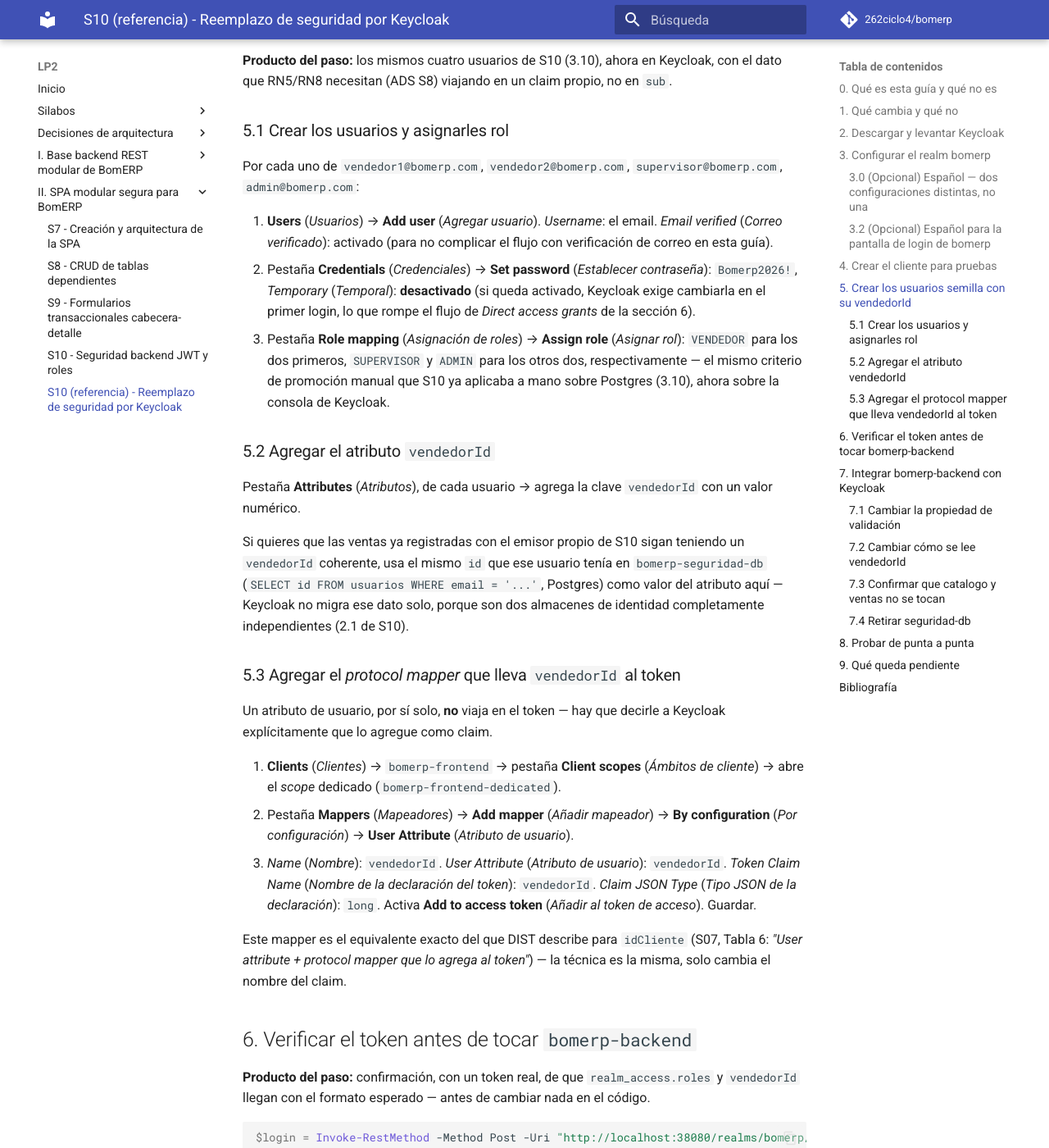
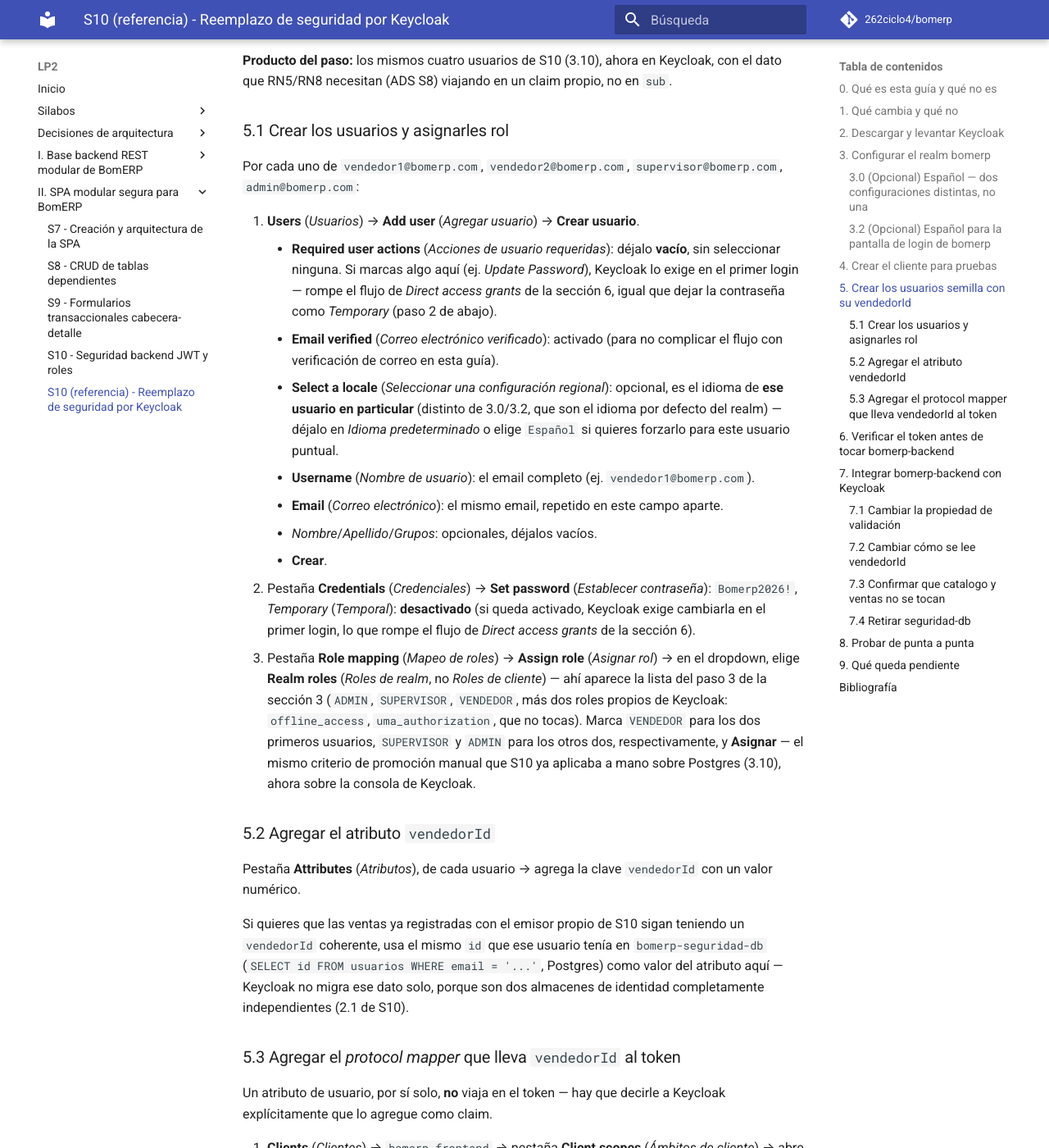
Before and after one commit to 262ciclo4/bomerp, an MkDocs documentation site: the page built from docs/lp2/sesiones/S10b_Seguridad_Backend_Keycloak.md, in a window 1280 px wide and 1400 px high, scrolled down 6962 px. Shown: the whole window at 82% size. Built offline with MkDocs 1.6.1 and Material for MkDocs 9.7.7, drawn with Linux system fonts in a browser that asks for light colours; comment, search, counter and statistics services are not loaded.

Commit message:
S10 lp2 keycloak

```diff
--- a/docs/lp2/sesiones/S10b_Seguridad_Backend_Keycloak.md
+++ b/docs/lp2/sesiones/S10b_Seguridad_Backend_Keycloak.md
@@ -177,9 +177,16 @@
 
 Por cada uno de `vendedor1@bomerp.com`, `vendedor2@bomerp.com`, `supervisor@bomerp.com`, `admin@bomerp.com`:
 
-1. **Users** (*Usuarios*) → **Add user** (*Agregar usuario*). *Username*: el email. *Email verified* (*Correo verificado*): activado (para no complicar el flujo con verificación de correo en esta guía).
+1. **Users** (*Usuarios*) → **Add user** (*Agregar usuario*) → **Crear usuario**.
+    - **Required user actions** (*Acciones de usuario requeridas*): déjalo **vacío**, sin seleccionar ninguna. Si marcas algo aquí (ej. *Update Password*), Keycloak lo exige en el primer login — rompe el flujo de *Direct access grants* de la sección 6, igual que dejar la contraseña como *Temporary* (paso 2 de abajo).
+    - **Email verified** (*Correo electrónico verificado*): activado (para no complicar el flujo con verificación de correo en esta guía).
+    - **Select a locale** (*Seleccionar una configuración regional*): opcional, es el idioma de **ese usuario en particular** (distinto de 3.0/3.2, que son el idioma por defecto del realm) — déjalo en *Idioma predeterminado* o elige `Español` si quieres forzarlo para este usuario puntual.
+    - **Username** (*Nombre de usuario*): el email completo (ej. `vendedor1@bomerp.com`).
+    - **Email** (*Correo electrónico*): el mismo email, repetido en este campo aparte.
+    - *Nombre*/*Apellido*/*Grupos*: opcionales, déjalos vacíos.
+    - **Crear**.
 2. Pestaña **Credentials** (*Credenciales*) → **Set password** (*Establecer contraseña*): `Bomerp2026!`, *Temporary* (*Temporal*): **desactivado** (si queda activado, Keycloak exige cambiarla en el primer login, lo que rompe el flujo de *Direct access grants* de la sección 6).
-3. Pestaña **Role mapping** (*Asignación de roles*) → **Assign role** (*Asignar rol*): `VENDEDOR` para los dos primeros, `SUPERVISOR` y `ADMIN` para los otros dos, respectivamente — el mismo criterio de promoción manual que S10 ya aplicaba a mano sobre Postgres (3.10), ahora sobre la consola de Keycloak.
+3. Pestaña **Role mapping** (*Mapeo de roles*) → **Assign role** (*Asignar rol*) → en el dropdown, elige **Realm roles** (*Roles de realm*, no *Roles de cliente*) — ahí aparece la lista del paso 3 de la sección 3 (`ADMIN`, `SUPERVISOR`, `VENDEDOR`, más dos roles propios de Keycloak: `offline_access`, `uma_authorization`, que no tocas). Marca `VENDEDOR` para los dos primeros usuarios, `SUPERVISOR` y `ADMIN` para los otros dos, respectivamente, y **Asignar** — el mismo criterio de promoción manual que S10 ya aplicaba a mano sobre Postgres (3.10), ahora sobre la consola de Keycloak.
 
 ### 5.2 Agregar el atributo `vendedorId`
 
```
